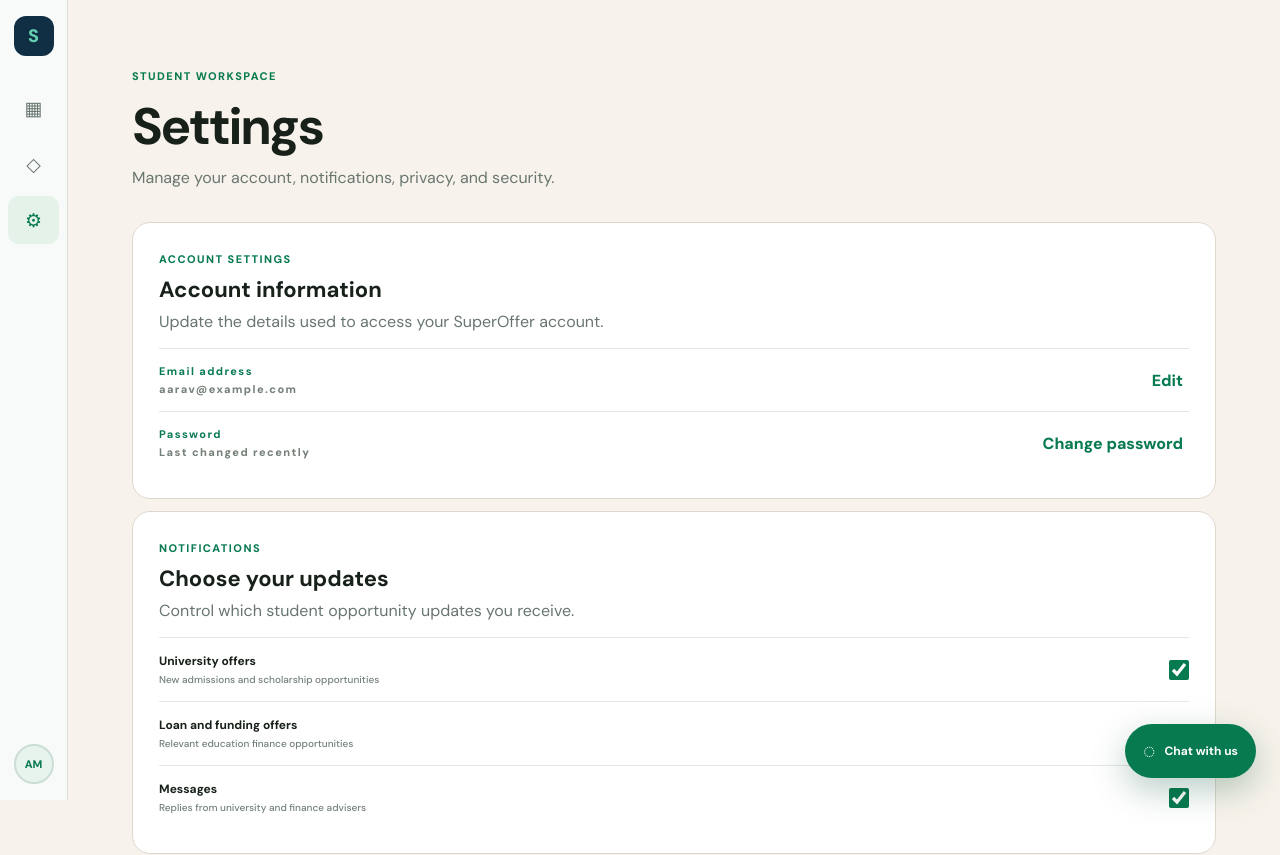
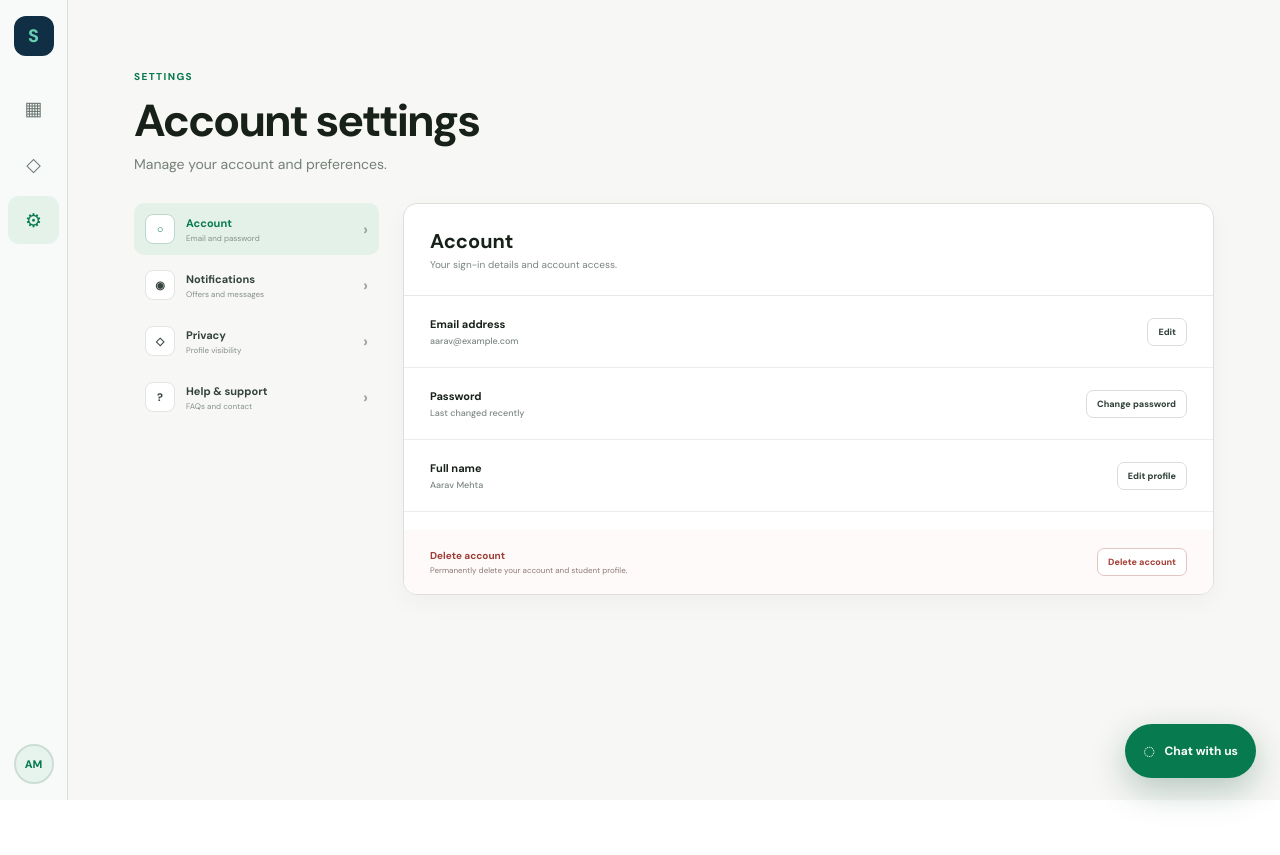
Before and after one commit to angelinreshnu/superoffer-frontend-, an Angular app in the folder frontend/: page /student/settings in a window 1280 px wide. Shown: the top 855 px of the page. After the commit the page ends 800 px from the top, so only its background shows below. Built offline with nearby package versions, Linux system fonts and the light colour scheme.

Commit message:
Simplify student settings interface

```diff
--- a/frontend/src/app/pages/student-portal/student-settings.component.ts
+++ b/frontend/src/app/pages/student-portal/student-settings.component.ts
@@ -4,46 +4,100 @@ import { FormsModule } from '@angular/forms';
 import { StudentProfileUiStore } from './student-profile-ui.store';
 import { StudentWorkspaceRailComponent } from './student-workspace-rail.component';
 import { StudentSupportChatComponent } from './student-support-chat.component';
-import { StudentSettingsHelpComponent } from './student-settings-help.component';
 
 @Component({
   standalone: true,
-  imports: [CommonModule, FormsModule, StudentWorkspaceRailComponent, StudentSupportChatComponent, StudentSettingsHelpComponent],
+  imports: [CommonModule, FormsModule, StudentWorkspaceRailComponent, StudentSupportChatComponent],
   styleUrl: './student-workspace-pages.css',
   template: `
     <app-student-workspace-rail />
-    <main class="workspace-page">
-      <header><div><small>STUDENT WORKSPACE</small><h1>Settings</h1><p>Manage your account, notifications, privacy, and security.</p></div></header>
-      <section class="settings-layout">
-        <article>
-          <div><span>ACCOUNT SETTINGS</span><h2>Account information</h2><p>Update the details used to access your SuperOffer account.</p></div>
-          <div class="settings-row"><span><strong>Email address</strong><small>{{store.values['email'] || 'aarav@example.com'}}</small></span><button type="button">Edit</button></div>
-          <div class="settings-row"><span><strong>Password</strong><small>Last changed recently</small></span><button type="button">Change password</button></div>
-        </article>
-        <article>
-          <div><span>NOTIFICATIONS</span><h2>Choose your updates</h2><p>Control which student opportunity updates you receive.</p></div>
-          <label><span><strong>University offers</strong><small>New admissions and scholarship opportunities</small></span><input type="checkbox" [(ngModel)]="universityUpdates"></label>
-          <label><span><strong>Loan and funding offers</strong><small>Relevant education finance opportunities</small></span><input type="checkbox" [(ngModel)]="loanUpdates"></label>
-          <label><span><strong>Messages</strong><small>Replies from university and finance advisers</small></span><input type="checkbox" [(ngModel)]="messageUpdates"></label>
-        </article>
-        <article>
-          <div><span>PRIVACY</span><h2>Profile visibility</h2><p>Decide whether verified opportunity providers can discover your profile.</p></div>
-          <label><span><strong>Allow profile discovery</strong><small>Show my profile to matched, authorised providers</small></span><input type="checkbox" [(ngModel)]="discoverable"></label>
-        </article>
-        <app-student-settings-help />
-        <article class="delete-account-card">
-          <div><span>DANGER ZONE</span><h2>Delete account</h2><p>Permanently remove your student account, profile, and saved information.</p></div>
-          <button type="button">Delete my account</button>
-        </article>
-      </section>
+    <main class="professional-settings">
+      <header class="settings-page-header">
+        <div><span>SETTINGS</span><h1>Account settings</h1><p>Manage your account and preferences.</p></div>
+      </header>
+
+      <div class="settings-shell">
+        <nav class="settings-menu" aria-label="Settings sections">
+          <button *ngFor="let item of sections" type="button" [class.active]="activeSection===item.id" (click)="activeSection=item.id">
+            <span>{{item.icon}}</span>
+            <div><strong>{{item.label}}</strong><small>{{item.description}}</small></div>
+            <b>›</b>
+          </button>
+        </nav>
+
+        <section class="settings-panel" *ngIf="activeSection==='account'">
+          <header><h2>Account</h2><p>Your sign-in details and account access.</p></header>
+          <div class="professional-setting-row">
+            <div><strong>Email address</strong><small>{{store.values['email'] || 'aarav@example.com'}}</small></div>
+            <button type="button">Edit</button>
+          </div>
+          <div class="professional-setting-row">
+            <div><strong>Password</strong><small>Last changed recently</small></div>
+            <button type="button">Change password</button>
+          </div>
+          <div class="professional-setting-row">
+            <div><strong>Full name</strong><small>{{store.values['fullName'] || 'Aarav Mehta'}}</small></div>
+            <button type="button">Edit profile</button>
+          </div>
+          <div class="settings-danger-row">
+            <div><strong>Delete account</strong><small>Permanently delete your account and student profile.</small></div>
+            <button type="button">Delete account</button>
+          </div>
+        </section>
+
+        <section class="settings-panel" *ngIf="activeSection==='notifications'">
+          <header><h2>Notifications</h2><p>Choose which updates you want to receive.</p></header>
+          <label class="professional-setting-row">
+            <div><strong>University offers</strong><small>Admission and scholarship opportunities</small></div>
+            <input class="settings-toggle" type="checkbox" [(ngModel)]="universityUpdates">
+          </label>
+          <label class="professional-setting-row">
+            <div><strong>Funding offers</strong><small>Education loan and finance opportunities</small></div>
+            <input class="settings-toggle" type="checkbox" [(ngModel)]="loanUpdates">
+          </label>
+          <label class="professional-setting-row">
+            <div><strong>Messages</strong><small>Replies from universities and finance advisers</small></div>
+            <input class="settings-toggle" type="checkbox" [(ngModel)]="messageUpdates">
+          </label>
+        </section>
+
+        <section class="settings-panel" *ngIf="activeSection==='privacy'">
+          <header><h2>Privacy</h2><p>Control how your profile is used for opportunity matching.</p></header>
+          <label class="professional-setting-row">
+            <div><strong>Profile discovery</strong><small>Allow verified universities and funding providers to discover your profile.</small></div>
+            <input class="settings-toggle" type="checkbox" [(ngModel)]="discoverable">
+          </label>
+          <div class="settings-note"><span>i</span><p>Your contact details are never displayed publicly. Only authorised partners can access information permitted by your visibility settings.</p></div>
+        </section>
+
+        <section class="settings-panel" *ngIf="activeSection==='help'">
+          <header><h2>Help & support</h2><p>Find answers or contact the SuperOffer team.</p></header>
+          <a class="support-setting-row" href="mailto:support@superoffer.net"><span>✉</span><div><strong>Email support</strong><small>support@superoffer.net</small></div><b>›</b></a>
+          <button class="support-setting-row" type="button" (click)="openChat()"><span>◌</span><div><strong>Chat with us</strong><small>Start a conversation with support</small></div><b>›</b></button>
+          <details *ngFor="let item of faqs"><summary>{{item.question}}<b>＋</b></summary><p>{{item.answer}}</p></details>
+        </section>
+      </div>
     </main>
     <app-student-support-chat />
   `
 })
 export class StudentSettingsComponent {
+  activeSection = 'account';
   universityUpdates = true;
   loanUpdates = true;
   messageUpdates = true;
   discoverable = true;
+  sections = [
+    {id:'account',label:'Account',description:'Email and password',icon:'○'},
+    {id:'notifications',label:'Notifications',description:'Offers and messages',icon:'◉'},
+    {id:'privacy',label:'Privacy',description:'Profile visibility',icon:'◇'},
+    {id:'help',label:'Help & support',description:'FAQs and contact',icon:'?'}
+  ];
+  faqs = [
+    {question:'How do I update my student profile?',answer:'Open your profile from the navigation rail and choose the section you want to update.'},
+    {question:'Where can I upload missing documents?',answer:'Open Documents from your dashboard action list or student profile.'},
+    {question:'Who can see my profile?',answer:'Only authorised universities and funding providers permitted by your discovery settings.'}
+  ];
   constructor(public store: StudentProfileUiStore) {}
+  openChat(){window.dispatchEvent(new CustomEvent('open-student-support-chat'));}
 }
--- a/frontend/src/app/pages/student-portal/student-support-chat.component.ts
+++ b/frontend/src/app/pages/student-portal/student-support-chat.component.ts
@@ -1,5 +1,5 @@
 import { CommonModule } from '@angular/common';
-import { Component } from '@angular/core';
+import { Component, HostListener } from '@angular/core';
 import { FormsModule } from '@angular/forms';
 
 interface SupportMessage {
@@ -45,6 +45,8 @@ export class StudentSupportChatComponent {
   messages: SupportMessage[] = [
     {from:'support',text:'Hi! Welcome to SuperOffer Support. How can we help with your study-abroad journey today?',time:'Just now'}
   ];
+  @HostListener('window:open-student-support-chat')
+  showChat(){this.open=true;}
   send() {
     const text = this.draft.trim();
     if (!text) return;
```
Also changed, not shown: frontend/src/app/pages/student-portal/student-workspace-pages.css.
